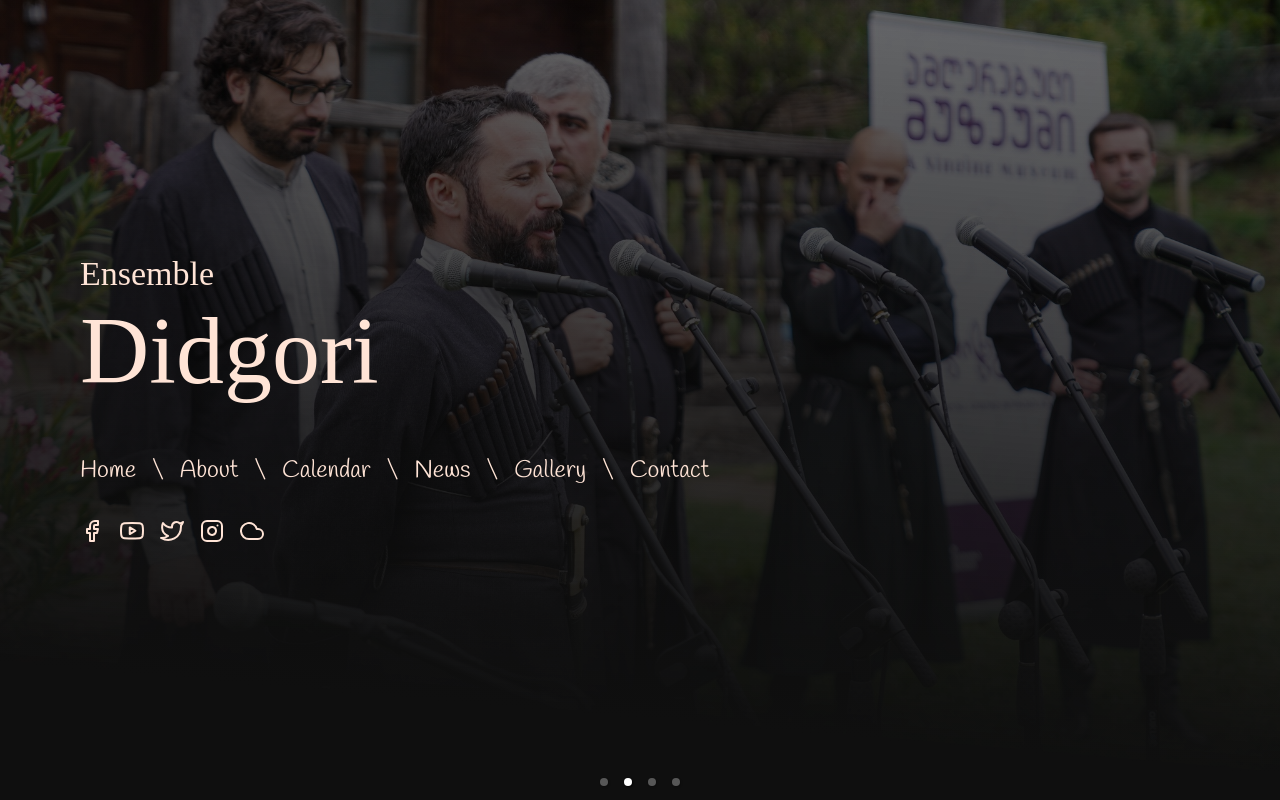
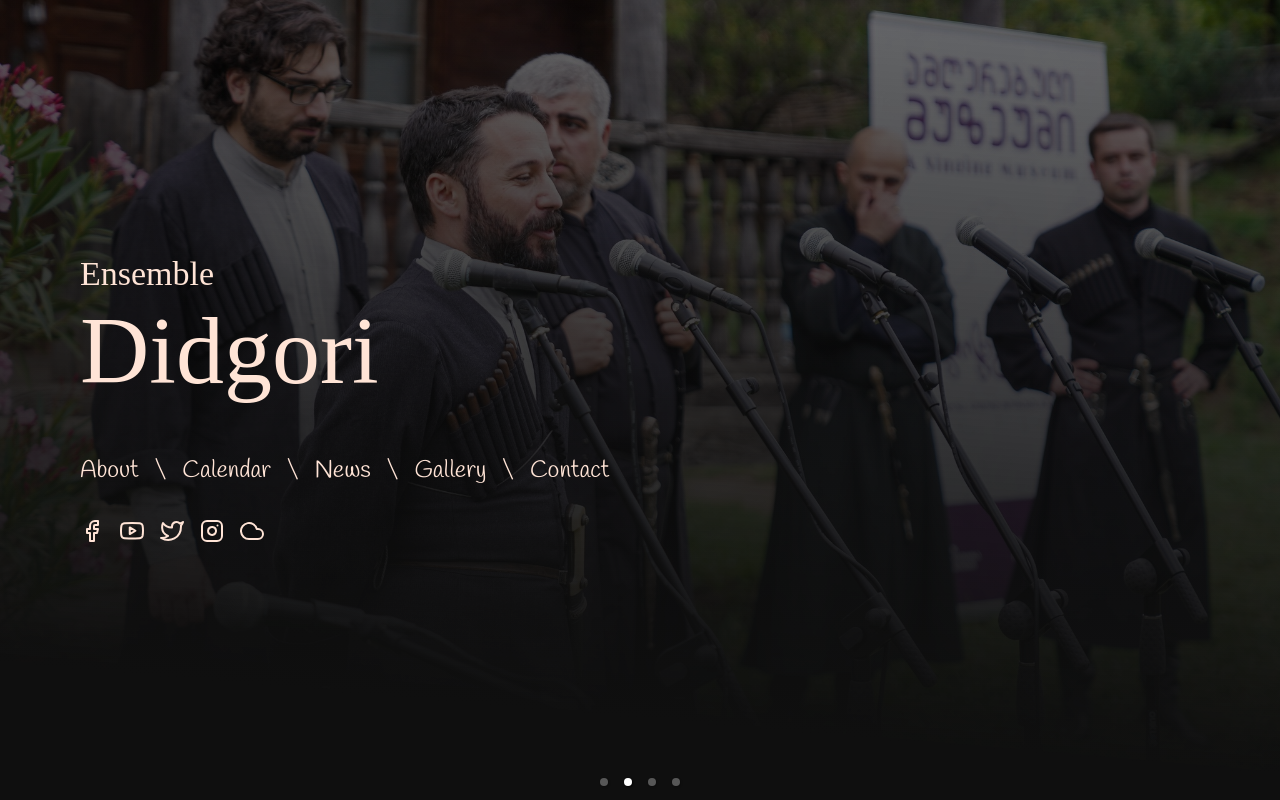
Before and after one commit to levan-tediashvili-axon/didgori, a Next.js app: page / in a window 1280 px wide. Shown: the top 800 px of the page. Built offline with nearby package versions, Linux system fonts and the light colour scheme; a web font is replaced by a local one.

Commit message:
fix: remove Home link

```diff
--- a/src/features/hero-section/navigation.tsx
+++ b/src/features/hero-section/navigation.tsx
@@ -3,7 +3,6 @@ import Link from 'next/link'
 import { Stack, Typography } from '@mui/material'
 
 const pages = [
-  { id: 0, path: '#home', label: 'Home' },
   { id: 1, path: '#about', label: 'About' },
   { id: 2, path: '#calendar', label: 'Calendar' },
   { id: 3, path: '#news', label: 'News' },
```
